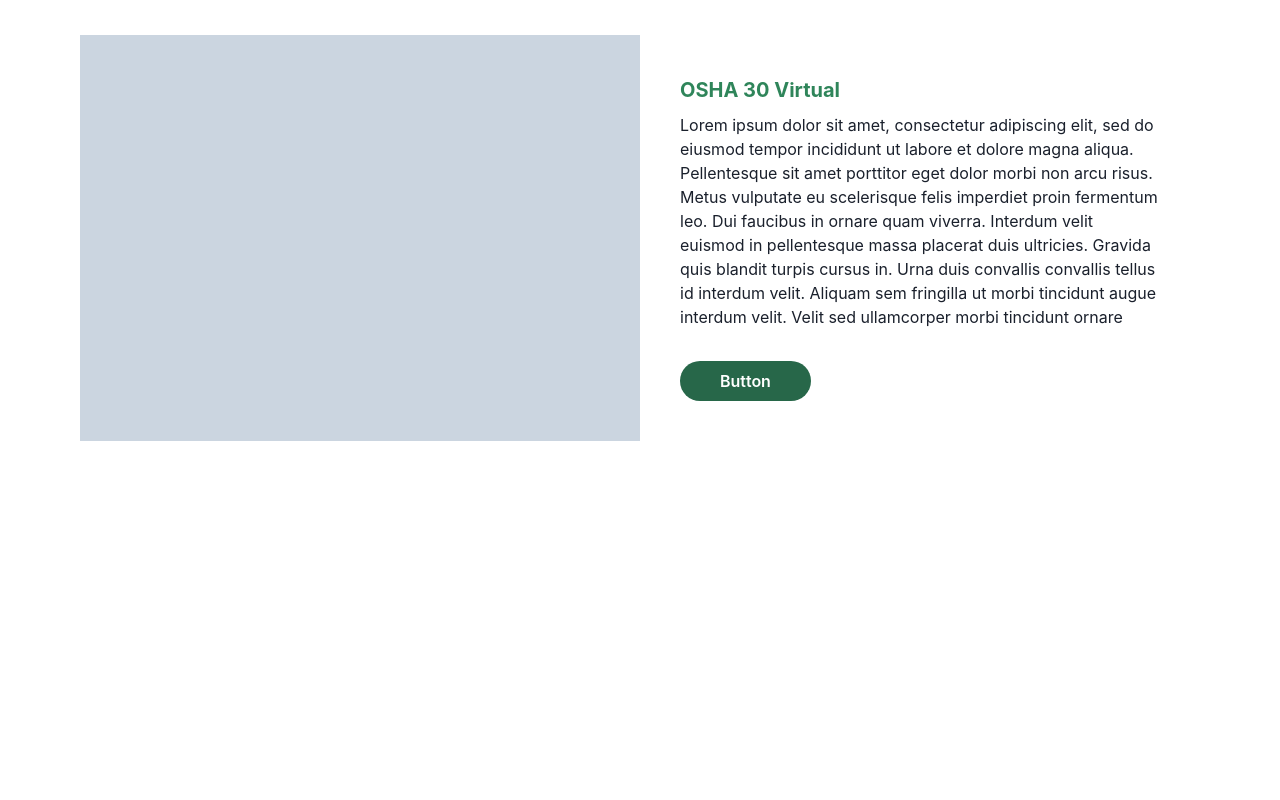
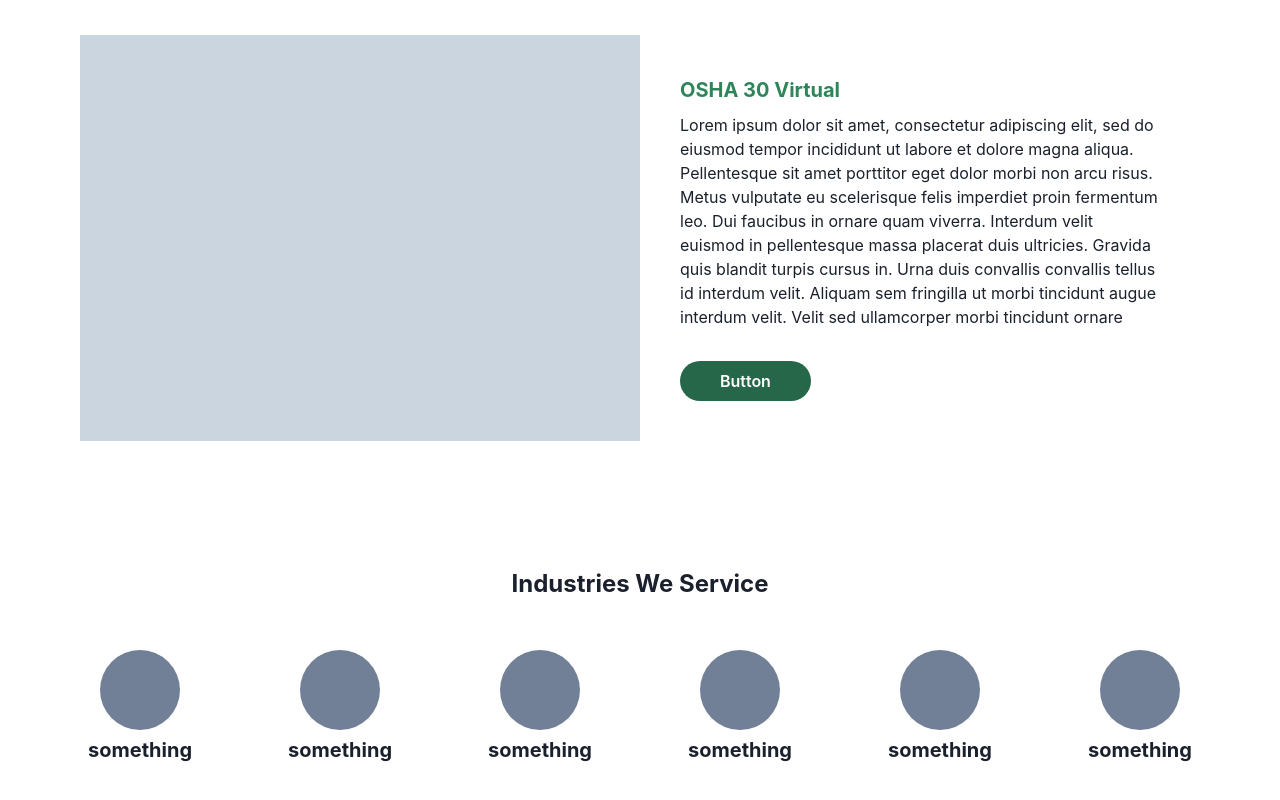
Before and after one commit to acostahf/TXO, a Next.js app: page / in a window 1280 px wide. Shown: the part 2405-3205 px from the top of the page. Before the commit the page ends 2963 px from the top, so only its background shows below. Built offline with nearby package versions, Linux system fonts and the light colour scheme.

Commit message:
creation of the carousel section reusing the card component

```diff
--- a/pages/index.js
+++ b/pages/index.js
@@ -5,6 +5,7 @@
 import { Hero } from "../components/Hero";
 import Promises from "../section/homepage/promises";
 import Services from "../section/homepage/services";
+import Carousel from "../section/homepage/carousel";
 
 export default function Home() {
   useEffect(() => {
@@ -16,6 +17,7 @@
       <Hero />
       <Promises />
       <Services />
+      <Carousel />
     </div>
   );
 }
--- /dev/null
+++ b/section/homepage/carousel.js
@@ -0,0 +1,25 @@
+import { Flex, Text, Box } from "@chakra-ui/layout";
+import React from "react";
+import Card from "../../components/card";
+
+const Carousel = () => {
+  return (
+    <section>
+      <Flex mt="2" align="center" direction="column">
+        <Text fontSize="2xl" fontWeight="bold">
+          Industries We Service
+        </Text>
+        <Flex>
+          <Card title="something" />
+          <Card title="something" />
+          <Card title="something" />
+          <Card title="something" />
+          <Card title="something" />
+          <Card title="something" />
+        </Flex>
+      </Flex>
+    </section>
+  );
+};
+
+export default Carousel;
```
